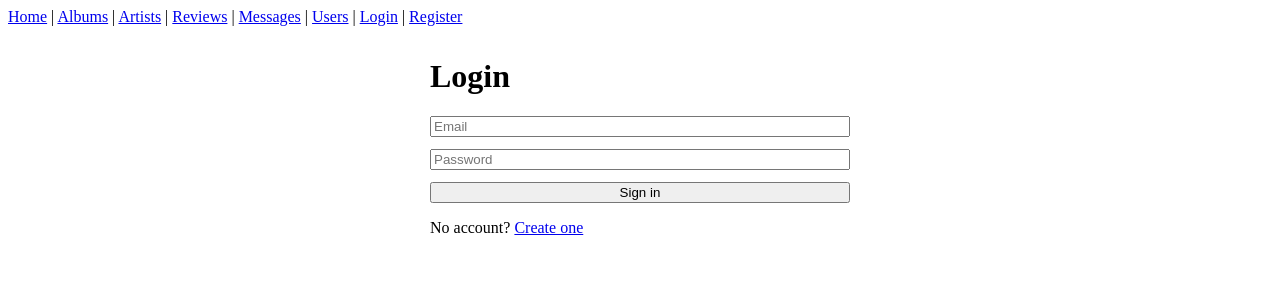
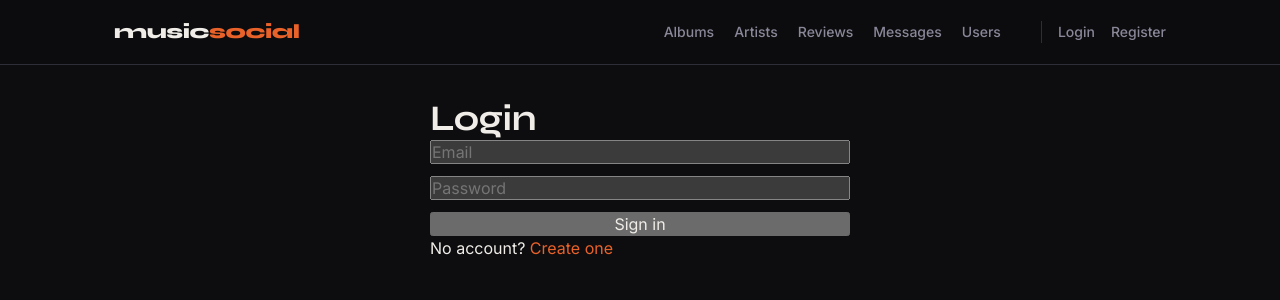
Before and after one commit to seggovia/music-social, a React (Vite) app in the folder frontend/: page /login in a window 1280 px wide. Shown: the top 300 px of the page. Built offline with nearby package versions, Linux system fonts and the light colour scheme; no server answers.

Commit message:
feat: redesign navbar, search page and album cards with CSS modules + design tokens

```diff
--- /dev/null
+++ b/frontend/src/features/albums/components/AlbumCard.module.css
@@ -0,0 +1,64 @@
+.card {
+  display: block;
+  background: var(--color-surface);
+  border: 1px solid var(--color-border);
+  border-radius: var(--radius-lg);
+  overflow: hidden;
+  text-decoration: none;
+  color: inherit;
+  transition: transform var(--transition-fast), border-color var(--transition-fast), box-shadow var(--transition-fast);
+}
+
+.card:hover {
+  transform: translateY(-4px);
+  border-color: var(--color-border-hover);
+  box-shadow: 0 12px 24px -8px rgba(0, 0, 0, 0.5);
+}
+
+.coverWrap {
+  aspect-ratio: 1;
+  overflow: hidden;
+  background: var(--color-surface-2);
+}
+
+.cover {
+  width: 100%;
+  height: 100%;
+  object-fit: cover;
+  display: block;
+  transition: transform var(--transition-base);
+}
+
+.card:hover .cover {
+  transform: scale(1.05);
+}
+
+.info {
+  padding: var(--space-3) var(--space-3) var(--space-4);
+}
+
+.title {
+  font-family: var(--font-body);
+  font-size: var(--text-sm);
+  font-weight: 700;
+  margin: 0 0 var(--space-1);
+  color: var(--color-text);
+  white-space: nowrap;
+  overflow: hidden;
+  text-overflow: ellipsis;
+}
+
+.artist {
+  font-size: var(--text-sm);
+  color: var(--color-text-muted);
+  margin: 0 0 var(--space-1);
+  white-space: nowrap;
+  overflow: hidden;
+  text-overflow: ellipsis;
+}
+
+.year {
+  font-size: var(--text-xs);
+  color: var(--color-text-subtle);
+  font-family: var(--font-mono);
+}
--- a/frontend/src/features/albums/components/AlbumCard.tsx
+++ b/frontend/src/features/albums/components/AlbumCard.tsx
@@ -1,6 +1,7 @@
 import { Link } from 'react-router-dom';
 import type { Album } from '../types';
 import { ROUTES } from '@/shared/lib/constants';
+import styles from './AlbumCard.module.css';
 
 interface AlbumCardProps {
   album: Album;
@@ -8,18 +9,19 @@ interface AlbumCardProps {
 
 export function AlbumCard({ album }: AlbumCardProps) {
   return (
-    <article style={{ border: '1px solid #ddd', borderRadius: 12, overflow: 'hidden', background: '#fff' }}>
-      <img
-        src={album.coverUrl ?? 'https://placehold.co/300x300?text=No+Cover'}
-        alt={album.title}
-        style={{ width: '100%', height: 220, objectFit: 'cover' }}
-      />
-      <div style={{ padding: '0.75rem' }}>
-        <h3 style={{ margin: '0 0 0.25rem' }}>{album.title}</h3>
-        <p style={{ margin: '0 0 0.25rem', color: '#555' }}>{album.artist}</p>
-        <p style={{ margin: '0 0 0.75rem', color: '#666' }}>{album.year ?? 'Year unknown'}</p>
-        <Link to={`${ROUTES.ALBUMS}/${album.mbid}`}>View details</Link>
+    <Link to={`${ROUTES.ALBUMS}/${album.mbid}`} className={styles.card}>
+      <div className={styles.coverWrap}>
+        <img
+          src={album.coverUrl ?? 'https://placehold.co/300x300?text=No+Cover'}
+          alt={album.title}
+          className={styles.cover}
+        />
       </div>
-    </article>
+      <div className={styles.info}>
+        <h3 className={styles.title}>{album.title}</h3>
+        <p className={styles.artist}>{album.artist}</p>
+        <p className={styles.year}>{album.year ?? 'Year unknown'}</p>
+      </div>
+    </Link>
   );
 }
--- /dev/null
+++ b/frontend/src/features/albums/pages/SearchPage.module.css
@@ -0,0 +1,78 @@
+.page {
+  max-width: var(--max-width);
+  margin: 0 auto;
+  padding: var(--space-10) var(--space-6);
+}
+
+.title {
+  margin-bottom: var(--space-2);
+}
+
+.subtitle {
+  color: var(--color-text-muted);
+  font-size: var(--text-sm);
+  margin-bottom: var(--space-6);
+}
+
+.searchForm {
+  display: flex;
+  gap: var(--space-3);
+  margin-bottom: var(--space-8);
+}
+
+.input {
+  flex: 1;
+  background: var(--color-surface);
+  border: 1px solid var(--color-border);
+  color: var(--color-text);
+  padding: var(--space-3) var(--space-4);
+  border-radius: var(--radius-md);
+  font-size: var(--text-base);
+  transition: border-color var(--transition-fast);
+}
+
+.input::placeholder {
+  color: var(--color-text-subtle);
+}
+
+.input:focus {
+  outline: none;
+  border-color: var(--color-accent);
+  box-shadow: 0 0 0 3px var(--color-accent-glow);
+}
+
+.searchButton {
+  background: var(--color-accent);
+  color: #fff;
+  border: none;
+  padding: var(--space-3) var(--space-6);
+  border-radius: var(--radius-md);
+  font-weight: 600;
+  transition: background var(--transition-fast);
+}
+
+.searchButton:hover {
+  background: var(--color-accent-dim);
+}
+
+.searchButton:disabled {
+  opacity: 0.6;
+  cursor: not-allowed;
+}
+
+.error {
+  color: var(--color-error);
+  font-size: var(--text-sm);
+  margin-bottom: var(--space-4);
+}
+
+.empty {
+  color: var(--color-text-muted);
+  padding: var(--space-8) 0;
+}
+
+.grid {
+  display: grid;
+  grid-template-columns: repeat(auto-fill, minmax(170px, 1fr));
+  gap: var(--space-5);
+}
--- a/frontend/src/main.tsx
+++ b/frontend/src/main.tsx
@@ -2,6 +2,7 @@ import { StrictMode } from 'react';
 import { createRoot } from 'react-dom/client';
 import { BrowserRouter } from 'react-router-dom';
 import { App } from './App';
+import './styles/globals.css';
 
 createRoot(document.getElementById('root')!).render(
   <StrictMode>
--- /dev/null
+++ b/frontend/src/shared/components/Layout.module.css
@@ -0,0 +1,87 @@
+.layout {
+  min-height: 100vh;
+  display: flex;
+  flex-direction: column;
+}
+
+.header {
+  position: sticky;
+  top: 0;
+  z-index: 10;
+  background: rgba(13, 13, 15, 0.85);
+  backdrop-filter: blur(12px);
+  border-bottom: 1px solid var(--color-border);
+}
+
+.nav {
+  max-width: var(--max-width);
+  margin: 0 auto;
+  display: flex;
+  align-items: center;
+  gap: var(--space-6);
+  padding: var(--space-4) var(--space-6);
+}
+
+.brand {
+  font-family: var(--font-display);
+  font-weight: 800;
+  font-size: var(--text-xl);
+  color: var(--color-text);
+  letter-spacing: -0.02em;
+  margin-right: auto;
+}
+
+.brand span {
+  color: var(--color-accent);
+}
+
+.links {
+  display: flex;
+  align-items: center;
+  gap: var(--space-5);
+}
+
+.link {
+  color: var(--color-text-muted);
+  font-size: var(--text-sm);
+  font-weight: 500;
+  transition: color var(--transition-fast);
+}
+
+.link:hover {
+  color: var(--color-text);
+}
+
+.linkActive {
+  color: var(--color-accent);
+}
+
+.authActions {
+  display: flex;
+  align-items: center;
+  gap: var(--space-4);
+  margin-left: var(--space-4);
+  padding-left: var(--space-4);
+  border-left: 1px solid var(--color-border);
+}
+
+.logoutButton {
+  background: var(--color-surface);
+  border: 1px solid var(--color-border);
+  color: var(--color-text-muted);
+  font-size: var(--text-sm);
+  font-weight: 500;
+  padding: var(--space-2) var(--space-4);
+  border-radius: var(--radius-md);
+  transition: all var(--transition-fast);
+}
+
+.logoutButton:hover {
+  border-color: var(--color-border-hover);
+  color: var(--color-text);
+}
+
+.main {
+  flex: 1;
+  width: 100%;
+}
--- a/frontend/src/shared/components/Layout.tsx
+++ b/frontend/src/shared/components/Layout.tsx
@@ -1,41 +1,46 @@
-import { Link, Outlet } from 'react-router-dom';
+import { Link, NavLink, Outlet } from 'react-router-dom';
 import { useAuthStore } from '@/features/auth/stores/authStore';
 import { ROUTES } from '@/shared/lib/constants';
+import styles from './Layout.module.css';
 
 export function Layout() {
   const user = useAuthStore((state) => state.user);
   const logout = useAuthStore((state) => state.logout);
 
+  const navLinkClass = ({ isActive }: { isActive: boolean }) =>
+    isActive ? `${styles.link} ${styles.linkActive}` : styles.link;
+
   return (
-    <div>
-      <header>
-        <nav>
-          <Link to={ROUTES.HOME}>Home</Link>
-          {' | '}
-          <Link to={ROUTES.ALBUMS}>Albums</Link>
-          {' | '}
-          <Link to={ROUTES.ARTISTS}>Artists</Link>
-          {' | '}
-          <Link to={ROUTES.REVIEWS}>Reviews</Link>
-          {' | '}
-          <Link to={ROUTES.MESSAGES}>Messages</Link>
-          {' | '}
-          <Link to={ROUTES.USERS}>Users</Link>
-          {' | '}
+    <div className={styles.layout}>
+      <header className={styles.header}>
+        <nav className={styles.nav}>
+          <Link to={ROUTES.HOME} className={styles.brand}>
+            music<span>social</span>
+          </Link>
+
+          <div className={styles.links}>
+            <NavLink to={ROUTES.ALBUMS} className={navLinkClass}>Albums</NavLink>
+            <NavLink to={ROUTES.ARTISTS} className={navLinkClass}>Artists</NavLink>
+            <NavLink to={ROUTES.REVIEWS} className={navLinkClass}>Reviews</NavLink>
+            <NavLink to={ROUTES.MESSAGES} className={navLinkClass}>Messages</NavLink>
+            <NavLink to={ROUTES.USERS} className={navLinkClass}>Users</NavLink>
+          </div>
+
+          <div className={styles.authActions}>
             {user ? (
-            <button type="button" onClick={() => logout()}>
-              Logout ({user.username})
+              <button type="button" className={styles.logoutButton} onClick={() => logout()}>
+                {user.username}
               </button>
             ) : (
               <>
-              <Link to={ROUTES.LOGIN}>Login</Link>
-              {' | '}
-              <Link to={ROUTES.REGISTER}>Register</Link>
+                <Link to={ROUTES.LOGIN} className={styles.link}>Login</Link>
+                <Link to={ROUTES.REGISTER} className={styles.link}>Register</Link>
               </>
             )}
+          </div>
         </nav>
       </header>
-      <main>
+      <main className={styles.main}>
         <Outlet />
       </main>
     </div>
--- /dev/null
+++ b/frontend/src/styles/globals.css
@@ -0,0 +1,82 @@
+@import './tokens.css';
+
+@import url('https://fonts.googleapis.com/css2?family=Syne:wght@600;700;800&family=Inter:wght@400;500;600;700&family=JetBrains+Mono:wght@400;500&display=swap');
+
+* {
+  box-sizing: border-box;
+  margin: 0;
+  padding: 0;
+}
+
+html {
+  color-scheme: dark;
+}
+
+body {
+  background: var(--color-bg);
+  color: var(--color-text);
+  font-family: var(--font-body);
+  font-size: var(--text-base);
+  line-height: 1.6;
+  -webkit-font-smoothing: antialiased;
+}
+
+h1, h2, h3, h4 {
+  font-family: var(--font-display);
+  font-weight: 700;
+  letter-spacing: -0.01em;
+  line-height: 1.2;
+}
+
+h1 { font-size: var(--text-4xl); }
+h2 { font-size: var(--text-2xl); }
+h3 { font-size: var(--text-xl); }
+
+a {
+  color: var(--color-accent);
+  text-decoration: none;
+  transition: color var(--transition-fast);
+}
+
+a:hover {
+  color: var(--color-text);
+}
+
+button, input, textarea {
+  font-family: inherit;
+  font-size: inherit;
+  color: inherit;
+}
+
+button {
+  cursor: pointer;
+}
+
+/* Visible keyboard focus — accessibility */
+:focus-visible {
+  outline: 2px solid var(--color-accent);
+  outline-offset: 2px;
+  border-radius: var(--radius-sm);
+}
+
+/* Respect reduced motion */
+@media (prefers-reduced-motion: reduce) {
+  *, *::before, *::after {
+    animation-duration: 0.01ms !important;
+    transition-duration: 0.01ms !important;
+  }
+}
+
+::-webkit-scrollbar {
+  width: 10px;
+}
+::-webkit-scrollbar-track {
+  background: var(--color-bg);
+}
+::-webkit-scrollbar-thumb {
+  background: var(--color-surface-2);
+  border-radius: var(--radius-sm);
+}
+::-webkit-scrollbar-thumb:hover {
+  background: var(--color-border-hover);
+}
--- /dev/null
+++ b/frontend/src/styles/tokens.css
@@ -0,0 +1,59 @@
+:root {
+  /* ── Palette ── */
+  --color-bg:          #0d0d0f;
+  --color-surface:     #18181c;
+  --color-surface-2:   #222228;
+  --color-border:      #2e2e38;
+  --color-border-hover:#4a4a5a;
+
+  /* Accent — naranja cálido con toque rojo, como vinyl bajo luz */
+  --color-accent:      #e8622a;
+  --color-accent-dim:  #c04e1f;
+  --color-accent-glow: rgba(232, 98, 42, 0.15);
+
+  /* Text */
+  --color-text:        #f0ede8;
+  --color-text-muted:  #8a8799;
+  --color-text-subtle: #555468;
+
+  /* Feedback */
+  --color-error:       #e05252;
+  --color-success:     #4caf7d;
+
+  /* ── Typography ── */
+  --font-display: 'Syne', 'Inter', sans-serif;
+  --font-body:    'Inter', system-ui, sans-serif;
+  --font-mono:    'JetBrains Mono', monospace;
+
+  --text-xs:   0.75rem;
+  --text-sm:   0.875rem;
+  --text-base: 1rem;
+  --text-lg:   1.125rem;
+  --text-xl:   1.25rem;
+  --text-2xl:  1.5rem;
+  --text-3xl:  1.875rem;
+  --text-4xl:  2.25rem;
+
+  /* ── Spacing ── */
+  --space-1:  0.25rem;
+  --space-2:  0.5rem;
+  --space-3:  0.75rem;
+  --space-4:  1rem;
+  --space-5:  1.25rem;
+  --space-6:  1.5rem;
+  --space-8:  2rem;
+  --space-10: 2.5rem;
+  --space-12: 3rem;
+  --space-16: 4rem;
+
+  /* ── Layout ── */
+  --max-width: 1100px;
+  --radius-sm: 4px;
+  --radius-md: 8px;
+  --radius-lg: 12px;
+  --radius-xl: 16px;
+
+  /* ── Transitions ── */
+  --transition-fast: 150ms ease;
+  --transition-base: 250ms ease;
+}
```
Also changed, not shown: frontend/src/features/albums/pages/SearchPage.tsx (+13 -9 lines). Lines whose indentation alone changed are shown as unchanged.
